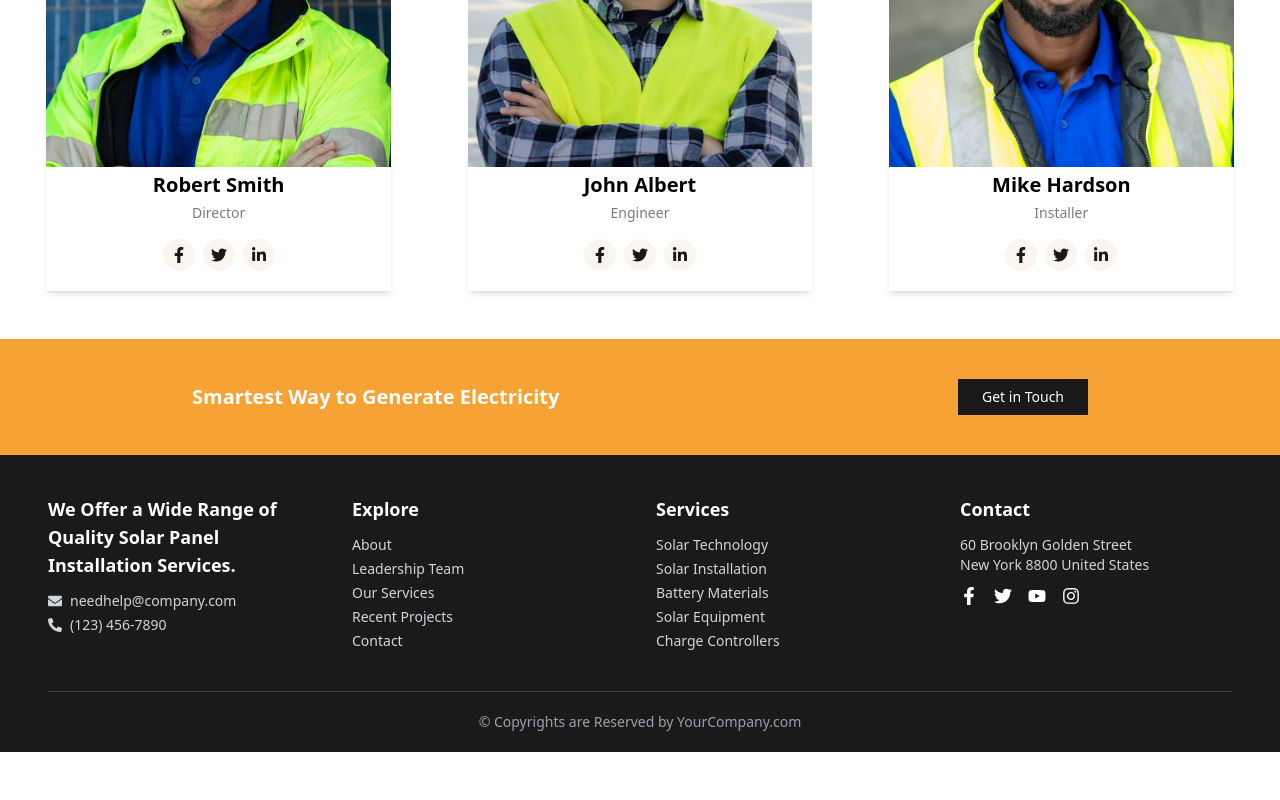
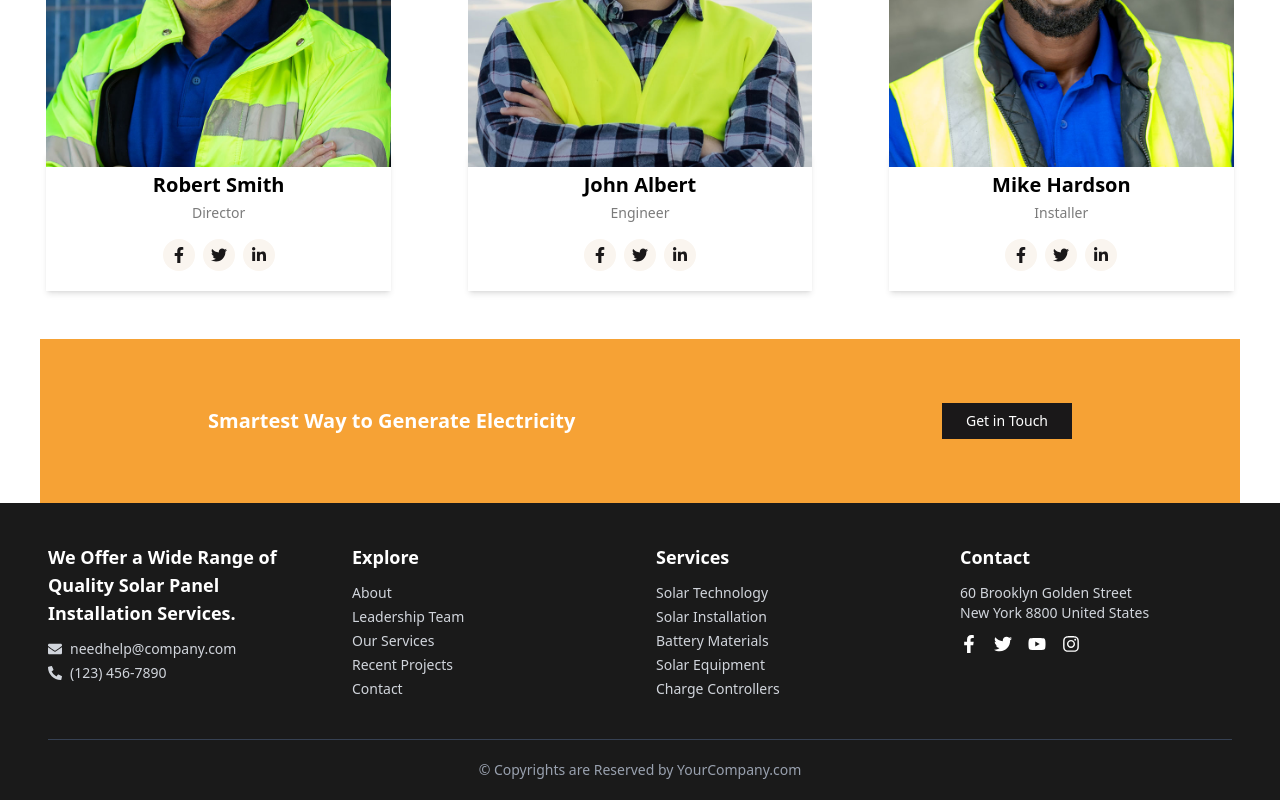
Before and after one commit to iahmadiqbal/solam-solar-panel-installer, a React (Vite) app: page / in a window 1280 px wide. Shown: the part 4802-5602 px from the top of the page. Before the commit the page ends 5554 px from the top, so only its background shows below. Built offline with nearby package versions, Linux system fonts and the light colour scheme.

Commit message:
Tweak banner spacing

```diff
--- a/src/components/footer/index.tsx
+++ b/src/components/footer/index.tsx
@@ -12,8 +12,8 @@ const Footer: React.FC = () => {
   return (
     <>
       {/* Top Banner (centered, limited width) */}
-      <div className="bg-[#F6A235] w-full py-10 px-4">
-        <div className="max-w-4xl mx-auto flex flex-col md:flex-row justify-between items-center text-white">
+      <div className="bg-[#F6A235] py-16 mx-10">
+        <div className="w-full max-w-4xl mx-auto px-4 flex flex-col md:flex-row justify-between items-center text-white">
           <h2 className="text-lg md:text-xl font-semibold mb-3 md:mb-0 text-center md:text-left">
             Smartest Way to Generate Electricity
           </h2>
```
